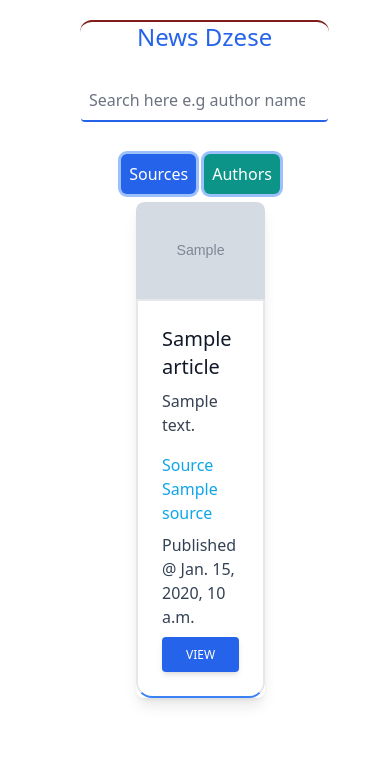
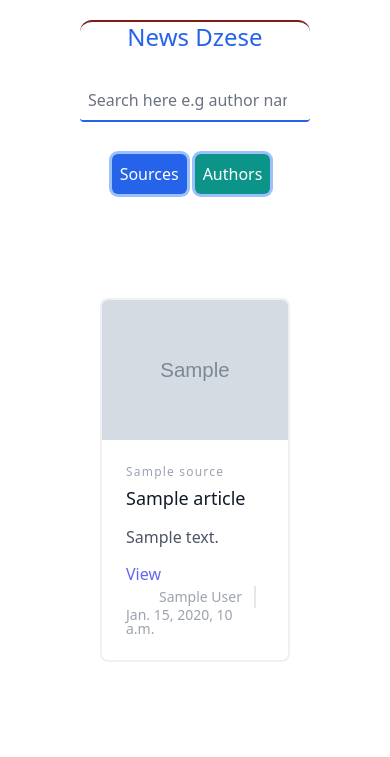
Before and after one commit to Kudamasangomai/django-tailwind, a Django app: page / in a window 390 px wide. Shown: the part 52-809 px from the top of the page. Run offline with Django 4.2, Linux system fonts and the light colour scheme; tables that the repository leaves empty hold one stand-in row (values such as "Sample post"); grey boxes marked "Sample" are stand-in pictures; a database or web service that is not in the repository returns one stand-in record (values such as "Sample title"); data that the repository does not hold is empty; some libraries are stand-ins or nearby versions.

Commit message:
home view responsive

```diff
--- a/main/templates/main/articles.html
+++ b/main/templates/main/articles.html
@@ -1,43 +1,65 @@
 
+  {% if news %}
+<section class="text-gray-600 body-font">
 
-  {% if  news %}
-
- <div class="md:flex flex-row flex-wrap mt-2 justify-start mx-14">
+  <div class="container px-5 py-24 mx-auto">
+    <div class="flex flex-wrap -m-4">
       {% for a in news %}
+      <div class="p-4 md:w-1/3">
         <div
-      class="flex-item mr-2 mb-8 rounded-lg shadow-lg bg-white max-w-xs max-height:50px overflow-auto"
+          class="h-full border-2 border-gray-200 border-opacity-60 rounded-lg overflow-hidden"
         >
-      <a href="#!" data-mdb-ripple="true" data-mdb-ripple-color="light">
-        <img class="rounded-t-lg" src="{{ a.urlToImage }}" alt="Image" />
+          <img
+            class="lg:h-48 md:h-36 w-full object-cover object-center"
+            src="{{ a.urlToImage }}"
+            alt="blog"
+          />
+          <div class="p-6">
+            <h2
+              class="tracking-widest text-xs title-font font-medium text-gray-400 mb-1"
+            >
+              {{ a.source.name }}
+            </h2>
+            <h1 class="title-font text-lg font-medium text-gray-900 mb-3">
+              {{ a.title }}
+            </h1>
+            <p class="leading-relaxed mb-3">
+              {{ a.description|truncatewords:30 }}
+            </p>
+            <div class="flex items-baseline flex-wrap">
+              <a
+                href="{{ a.url }}"
+                class="text-indigo-500 inline-flex items-center md:mb-2 lg:mb-0"
+                >View
               </a>
-      <div class="p-6 border-2 border-b-blue-500 rounded-b-2xl">
-        <h5 class="text-gray-900 text-xl font-medium mb-2">{{ a.title }}</h5>
-        <p class="text-gray-700 text-base mb-4">
-          {{ a.description|truncatewords:50 }}
-        </p>
-
-        <figcaption class="font-medium">
-          <div class="text-sky-500 dark:text-sky-400 mb-2">
-            Source {{ a.source.name }}
-          </div>
-          <div class="text-slate-700 dark:text-slate-500 mb-2">
-            Published @ {{ a.publishedAt }}
-          </div>
-        </figcaption>
-        <button
-          type="button"
-          class="inline-block px-6 py-2.5 bg-blue-600 text-white font-medium text-xs leading-tight uppercase rounded shadow-md"
+              <span
+                class="text-gray-400 mr-2 inline-flex items-center lg:ml-auto md:ml-0 ml-auto leading-none text-sm pr-3 py-1 border-r-2 border-gray-200"
               >
-          <a href="{{ a.url }}"> View </a>
-        </button>
+                 {{ a.author }}
+              </span>
+              <span
+                class="text-gray-400 inline-flex items-center leading-none text-sm"
+              >
+                {{ a.publishedAt }}
+              </span>
             </div>
           </div>
+        </div>
+      </div>
+
       {% endfor %}
     </div>
-  {% else %}
-  <div  class="bg-red-400 justify-center text-center w-full p-6 text-lg" role="alert">
-   No Results
+
 
   </div>
 
+</section>
+{% else %}
+<div
+  class="bg-red-400 justify-center text-center w-full mt-4 p-6 text-lg"
+  role="alert"
+>
+  No Results Found
+</div>
+
 {% endif %}
--- a/main/templates/main/buttons.html
+++ b/main/templates/main/buttons.html
@@ -1,4 +1,4 @@
-<div class="flex row justify-center">
+<div class="flex row justify-center mb-2">
 
 
     <button
--- a/main/views.py
+++ b/main/views.py
@@ -52,5 +52,4 @@
         'sources': q['sources']
 
         }
-    print(q)
     return render(request, 'main/sources.html', context)
--- a/theme/static/css/dist/styles.css
+++ b/theme/static/css/dist/styles.css
@@ -761,6 +761,10 @@
   margin: -1rem;
 }
 
+.m-2 {
+  margin: 0.5rem;
+}
+
 .mx-auto {
   margin-left: auto;
   margin-right: auto;
@@ -840,6 +844,18 @@
 
 .ml-2 {
   margin-left: 0.5rem;
+}
+
+.ml-auto {
+  margin-left: auto;
+}
+
+.mr-1 {
+  margin-right: 0.25rem;
+}
+
+.mt-4 {
+  margin-top: 1rem;
 }
 
 .block {
@@ -946,6 +962,10 @@
   align-items: center;
 }
 
+.items-baseline {
+  align-items: baseline;
+}
+
 .justify-start {
   justify-content: flex-start;
 }
@@ -960,6 +980,10 @@
 
 .overflow-auto {
   overflow: auto;
+}
+
+.overflow-hidden {
+  overflow: hidden;
 }
 
 .overflow-y-scroll {
@@ -1025,6 +1049,10 @@
   border-top-width: 0px;
 }
 
+.border-r-2 {
+  border-right-width: 2px;
+}
+
 .border-solid {
   border-style: solid;
 }
@@ -1032,6 +1060,11 @@
 .border-blue-600 {
   --tw-border-opacity: 1;
   border-color: rgb(37 99 235 / var(--tw-border-opacity));
+}
+
+.border-gray-200 {
+  --tw-border-opacity: 1;
+  border-color: rgb(229 231 235 / var(--tw-border-opacity));
 }
 
 .border-b-blue-500 {
@@ -1042,6 +1075,10 @@
 .border-t-red-900 {
   --tw-border-opacity: 1;
   border-top-color: rgb(127 29 29 / var(--tw-border-opacity));
+}
+
+.border-opacity-60 {
+  --tw-border-opacity: 0.6;
 }
 
 .bg-gray-900 {
@@ -1103,6 +1140,16 @@
   background-clip: padding-box;
 }
 
+.object-cover {
+  -o-object-fit: cover;
+     object-fit: cover;
+}
+
+.object-center {
+  -o-object-position: center;
+     object-position: center;
+}
+
 .p-6 {
   padding: 1.5rem;
 }
@@ -1159,8 +1206,17 @@
   padding-bottom: 2.5rem;
 }
 
+.py-1 {
+  padding-top: 0.25rem;
+  padding-bottom: 0.25rem;
+}
+
 .pb-10 {
   padding-bottom: 2.5rem;
+}
+
+.pr-3 {
+  padding-right: 0.75rem;
 }
 
 .text-center {
@@ -1201,6 +1257,11 @@
   line-height: 1;
 }
 
+.text-sm {
+  font-size: 0.875rem;
+  line-height: 1.25rem;
+}
+
 .font-medium {
   font-weight: 500;
 }
@@ -1223,6 +1284,10 @@
 
 .leading-relaxed {
   line-height: 1.625;
+}
+
+.leading-none {
+  line-height: 1;
 }
 
 .tracking-normal {
@@ -1276,6 +1341,11 @@
 .text-indigo-500 {
   --tw-text-opacity: 1;
   color: rgb(99 102 241 / var(--tw-text-opacity));
+}
+
+.text-gray-400 {
+  --tw-text-opacity: 1;
+  color: rgb(156 163 175 / var(--tw-text-opacity));
 }
 
 .shadow-lg {
@@ -1350,12 +1420,38 @@
 }
 
 @media (min-width: 768px) {
+  .md\:mb-2 {
+    margin-bottom: 0.5rem;
+  }
+
+  .md\:ml-0 {
+    margin-left: 0px;
+  }
+
   .md\:flex {
     display: flex;
   }
 
+  .md\:h-36 {
+    height: 9rem;
+  }
+
   .md\:w-1\/3 {
     width: 33.333333%;
+  }
+}
+
+@media (min-width: 1024px) {
+  .lg\:mb-0 {
+    margin-bottom: 0px;
+  }
+
+  .lg\:ml-auto {
+    margin-left: auto;
+  }
+
+  .lg\:h-48 {
+    height: 12rem;
   }
 }
 
```
Lines whose indentation alone changed are shown as unchanged.
